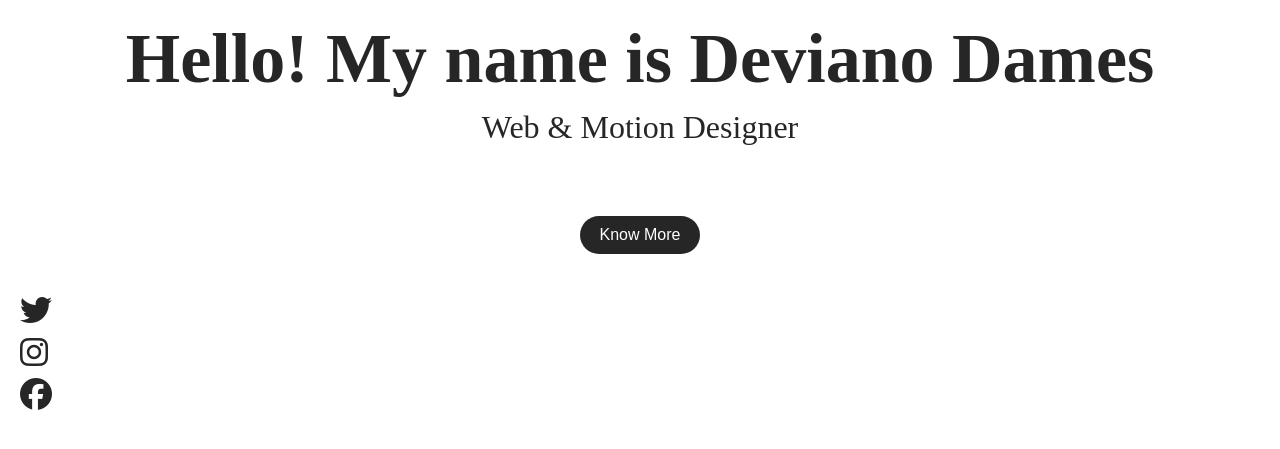
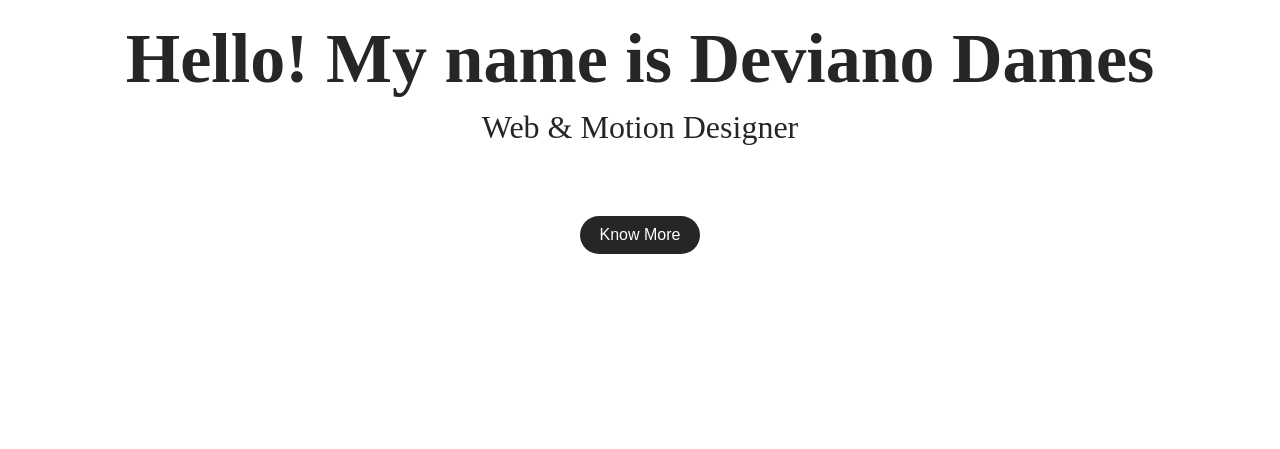
Before and after one commit to DevianoDames/DevianoDames_PortfolioMidterm, a PHP site: page /mobile.html in a window 1280 px wide. Shown: the part 91-540 px from the top of the page. Run offline with PHP 8.4, Linux system fonts and the light colour scheme; some libraries are stand-ins or nearby versions; some web fonts are replaced.

Commit message:
made changes

```diff
--- a/css/main.css
+++ b/css/main.css
@@ -154,6 +154,6 @@ a {
 
 @media (min-width: 769px) {
   .social-icons-mobile {
-    display: flex;
+    display: none;
   }
 }
--- a/sass/main.scss
+++ b/sass/main.scss
@@ -187,6 +187,6 @@ a {
 
 @media (min-width: 769px) {
     .social-icons-mobile {
-        display:  flex;
+        display: none;
     }
 }
```
